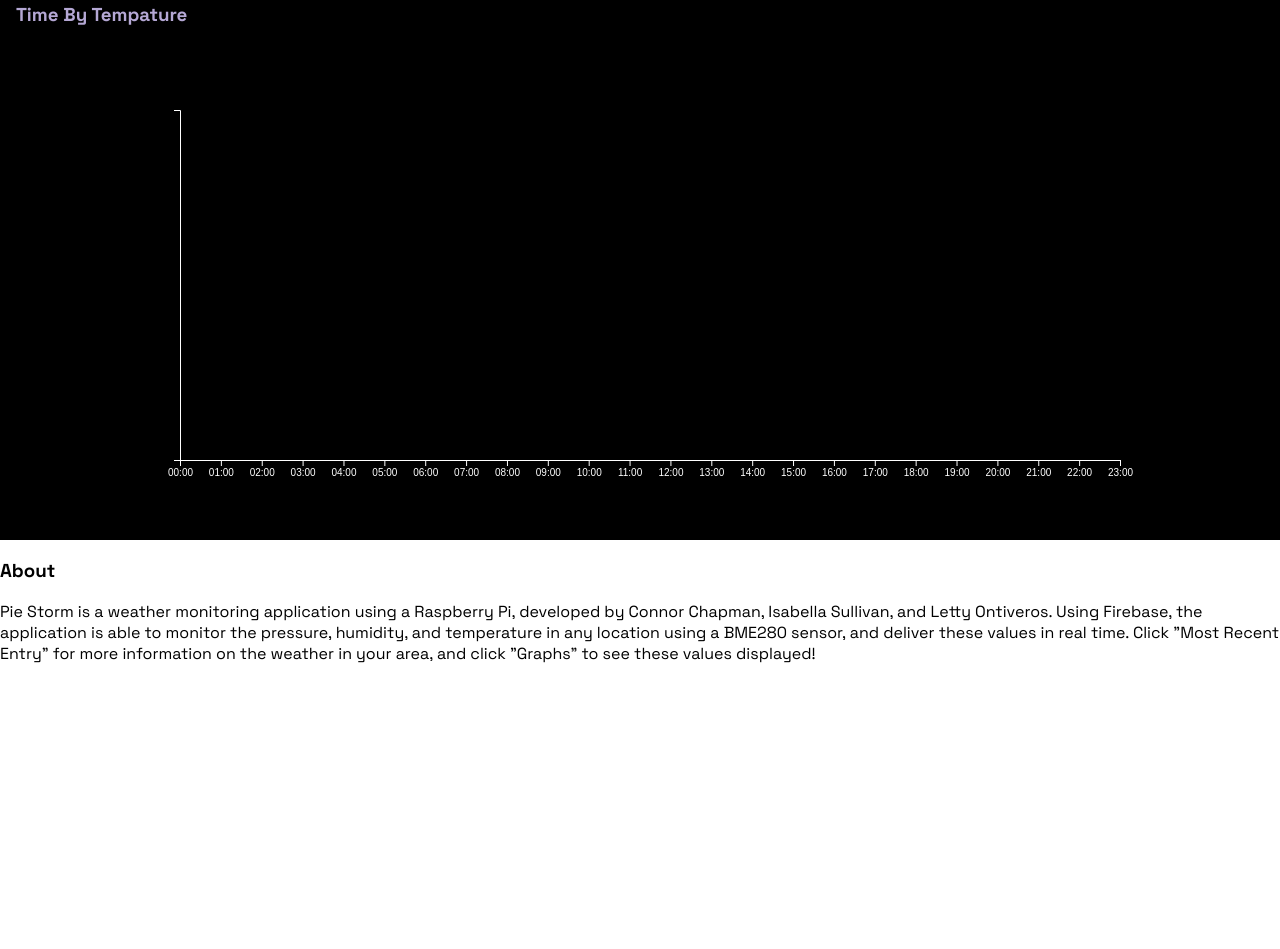
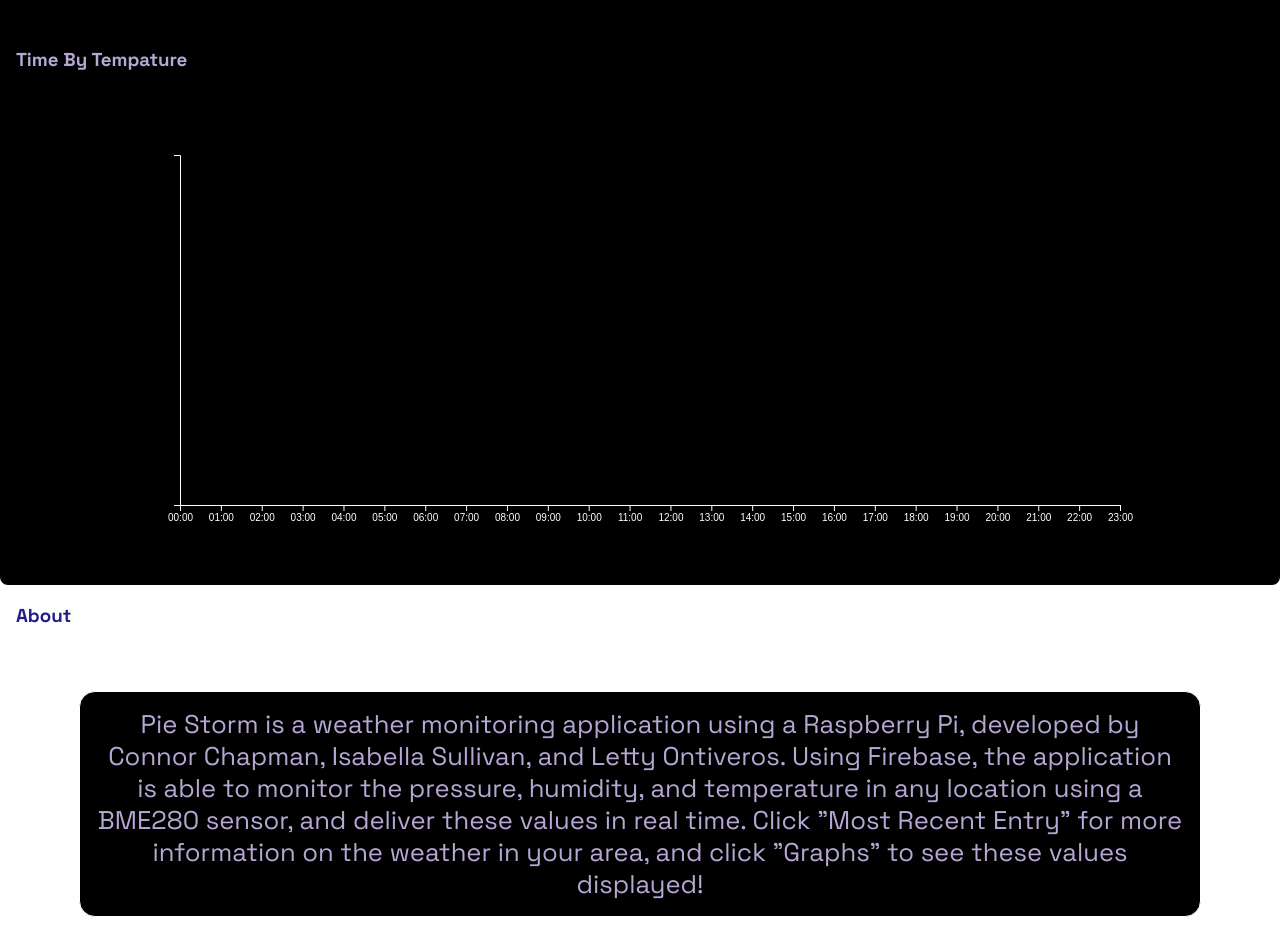
Before and after one commit to ConnorChap/PieStorm, a website built with Vite: page pie-storm/index.html in a window 1280 px wide. Shown: the part 987-1936 px from the top of the page. Before the commit the page ends 1667 px from the top, so only its background shows below. Built offline with nearby package versions, Linux system fonts and the light colour scheme; some packages are replaced by stand-ins of ours; no server answers; the database is empty.

Commit message:
added gh pages

```diff
--- a/pie-storm/index.html
+++ b/pie-storm/index.html
@@ -86,9 +86,14 @@
 
     </section>
 
-    <section id="About">
+    <section id="about">
       <h3>About</h3>
-      <p>Pie Storm is a weather monitoring application using a Raspberry Pi, developed by Connor Chapman, Isabella Sullivan, and Letty  Ontiveros. Using Firebase, the application is able to monitor the pressure, humidity, and temperature in any location using a BME280 sensor, and deliver these values in real time. Click "Most Recent Entry" for more information on the weather in your area, and click "Graphs" to see these values displayed!</p>
+      <div class="about">
+        <div class="about-text">
+          Pie Storm is a weather monitoring application using a Raspberry Pi, developed by Connor Chapman, Isabella Sullivan, and Letty  Ontiveros. Using Firebase, the application is able to monitor the pressure, humidity, and temperature in any location using a BME280 sensor, and deliver these values in real time. Click "Most Recent Entry" for more information on the weather in your area, and click "Graphs" to see these values displayed!
+        </div>
+      </div>
+
     </section>
 
 
--- a/pie-storm/src/css/style.css
+++ b/pie-storm/src/css/style.css
@@ -129,6 +129,12 @@ html, body{
     font-family: "Audiowide", sans-serif;
 }
 
+#recent h3{
+    padding-left: 1rem;
+    padding-bottom: 45px;
+    color: var(--blue);
+}
+
 #secondary-header{
     position: sticky;
     top: 0;
@@ -187,6 +193,7 @@ html, body{
 
 #graph{
     background-color: black;
+    border-radius: .5rem;
 }
 
 #graph h3{
@@ -202,3 +209,34 @@ html, body{
 .dot{
     fill: var(--lavender);
 }
+
+#about{
+    padding-bottom: 2rem;
+}
+
+.about{
+    display: flex;
+    align-items: center;
+    justify-content: center;
+    border: 5px solid white;
+    padding: 1rem;
+    width: 85%;
+    height: 40%;
+    border-style: solid;
+    border-radius: 1rem;
+    border-width: thin;
+    background-color: black;
+    margin: 0 auto;
+}
+
+.about-text{
+    font-size: 2vw;
+    text-align: center;
+    color: var(--lavender-alt);
+}
+
+#about h3{
+    padding-left: 1rem;
+    padding-bottom: 45px;
+    color: var(--blue);
+}
--- /dev/null
+++ b/pie-storm/vite.config.js
@@ -0,0 +1,5 @@
+import { defineConfig } from "vite";
+
+export default defineConfig({
+    base: "/pie-storm"
+})
```
Also changed, not shown: pie-storm/package.json (+6 -2 lines), 1 other file.
